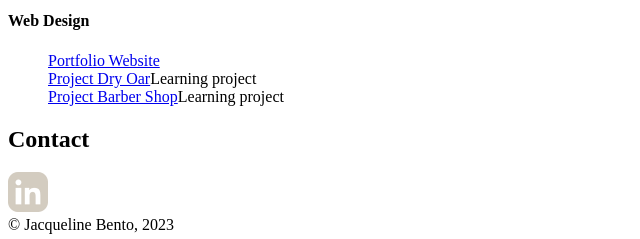
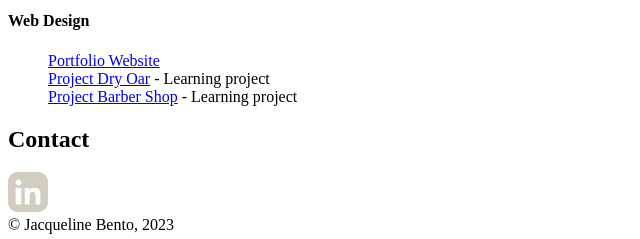
Before and after one commit to jacquebento/LAB2, a plain HTML site: page index.html in a window 1280 px wide. Shown: the part 1527-1766 px from the top of the page, 0-640 px from the left. Drawn offline with Linux system fonts and the light colour scheme.

Commit message:
Update index.html

```diff
--- a/index.html
+++ b/index.html
@@ -53,8 +53,8 @@
                 <ol style="list-style: none;">
                     <!-- the first link is another portolio website I created previously -->
                     <li><a href="https://jacquebento.github.io/portfolio_website/" target="_blank">Portfolio Website</a></li>
-                    <li><a href="https://jacquebento.github.io/personal_website/wwr/index.html" target="_blank">Project Dry Oar</a>Learning project</li>
-                    <li><a href="https://jacquebento.github.io/barber_project/" target="_blank">Project Barber Shop</a>Learning project</li>
+                    <li><a href="https://jacquebento.github.io/personal_website/wwr/index.html" target="_blank">Project Dry Oar</a>   -  Learning project</li>
+                    <li><a href="https://jacquebento.github.io/barber_project/" target="_blank">Project Barber Shop</a>   -  Learning project</li>
                 </ol>
             </section>
             <section id="contact">
```
